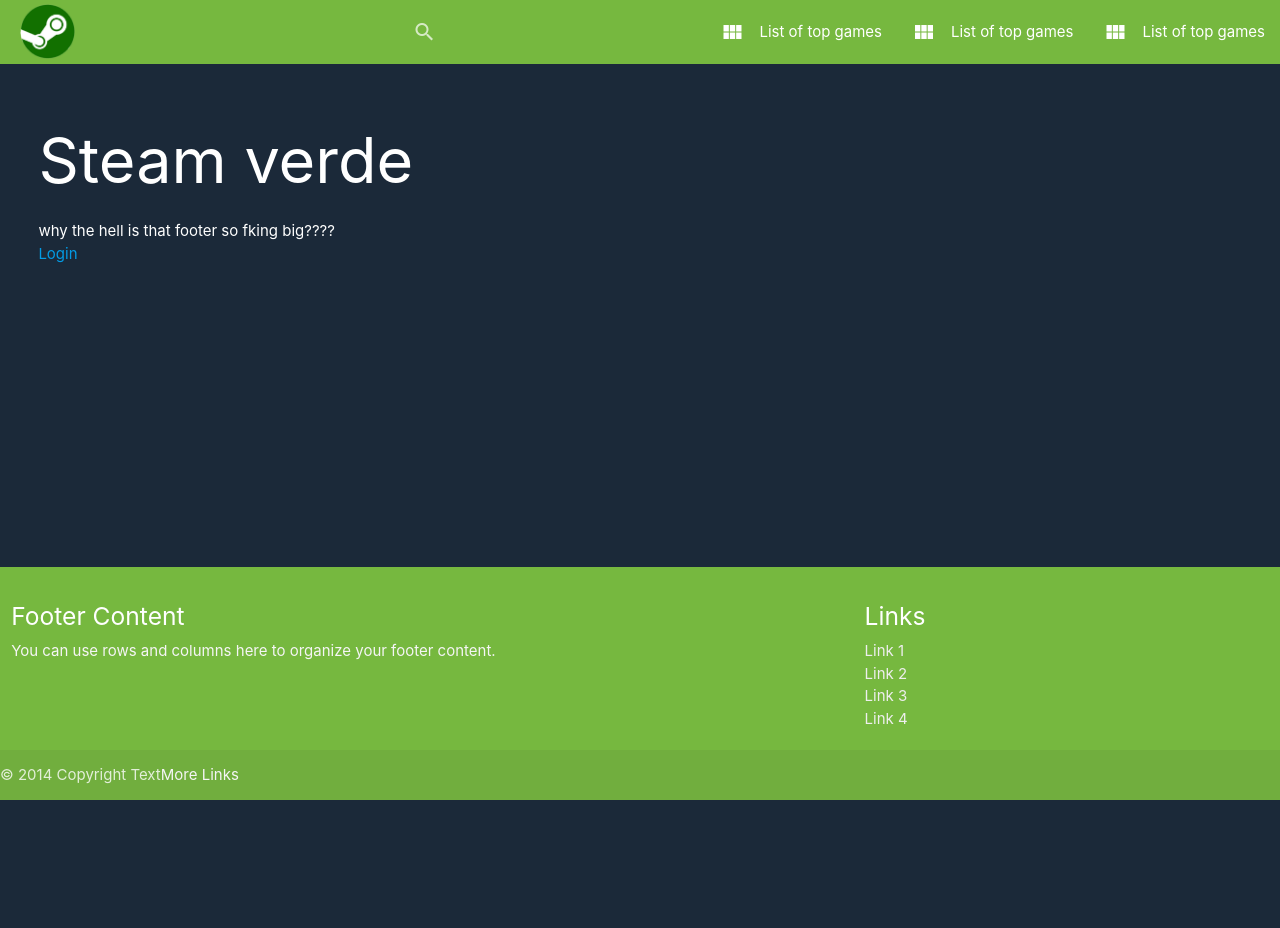
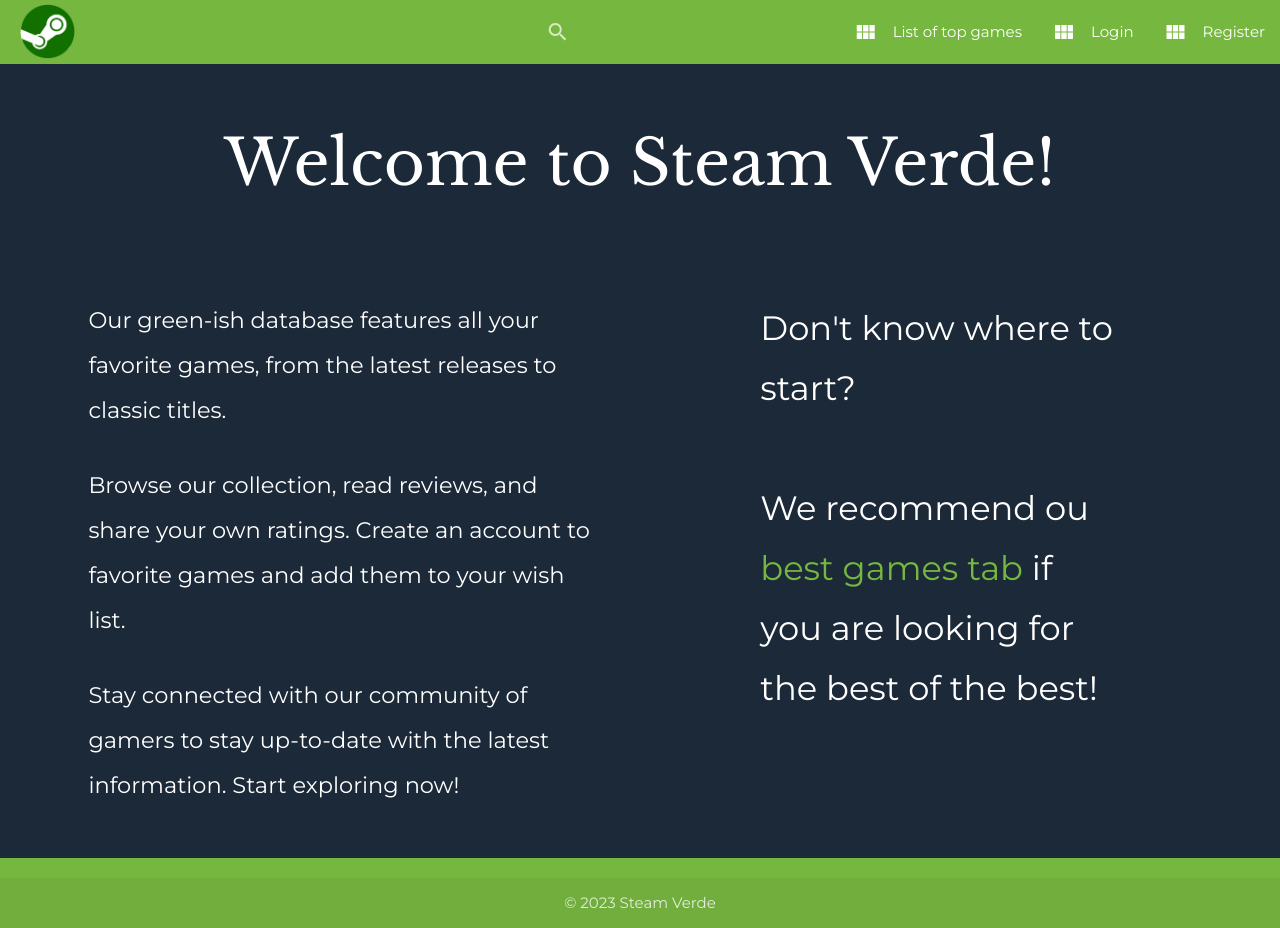
Before and after one commit to MatheusFinatto/projeto-entregador-5, a Flask app: page / in a window 1280 px wide. Before the commit the page ends 800 px from the top, so only its background shows below. Run offline with Flask 2, Linux system fonts and the light colour scheme; data comes from the database, SQL or seed files in the repository; some libraries are stand-ins or nearby versions.

Commit message:
styles: adding filters styles, changing fonts, adding styles to buttons and anchor tags

```diff
--- a/app.py
+++ b/app.py
@@ -14,9 +14,10 @@ HEADERS = {
 @app.route('/top-games')
 def top_games():
     rating_count = request.args.get('rating_count', default=1000, type=int)
+    limit = request.args.get('limit', default=20, type=int)
     url = 'https://api.igdb.com/v4/games'
 
-    data = f'fields name, cover.url, rating, rating_count, platforms.name, platforms.platform_logo.url; where rating_count > {rating_count}; sort rating desc; limit 50;'
+    data = f'fields name, cover.url, rating, rating_count, platforms.name, platforms.platform_logo.url; where rating_count > {rating_count}; sort rating desc; limit {limit};'
     headers = HEADERS
     response = requests.post(url, headers=headers, data=data)
     newJson = []
@@ -53,6 +54,7 @@ def login():
     else:
         return render_template('login.html')
 
+
 @app.route('/register', methods=['GET', 'POST'])
 def register():
     if request.method == 'POST':
@@ -60,5 +62,6 @@ def register():
     else:
         return render_template('register.html')
 
+
 if __name__ == '__main__':
     app.run(debug=True, use_reloader=True)
--- a/static/styles/footer.css
+++ b/static/styles/footer.css
@@ -12,3 +12,7 @@ main {
 .page-footer {
   background-color: rgb(118, 184, 63);
 }
+
+#footer-copyright {
+  justify-content: center;
+}
--- a/static/styles/index.css
+++ b/static/styles/index.css
@@ -1,6 +1,7 @@
 * {
   margin: 0;
   padding: 0;
+  font-family: "Montserrat", sans-serif;
 }
 
 html {
@@ -19,3 +20,32 @@ input::-webkit-inner-spin-button {
   -webkit-appearance: none;
   margin: 0;
 }
+
+#intro {
+  margin-top: 100px;
+  display: grid;
+  grid-template-columns: 1fr 1fr;
+}
+
+#intro p {
+  font-size: 1.5rem;
+  margin: 0 50px 30px 50px;
+  line-height: 3rem;
+}
+#intro h3 {
+  font-family: "Montserrat", sans-serif;
+  font-size: 2.25rem;
+  width: 60%;
+  justify-self: center;
+  line-height: 4rem;
+  margin: 0;
+}
+
+@media only screen and (max-width: 700px) {
+  #intro {
+    grid-template-columns: 1fr;
+  }
+  #intro h3 {
+    width: 90%;
+  }
+}
--- a/static/styles/login.css
+++ b/static/styles/login.css
@@ -1,7 +1,7 @@
 .form-box {
   text-align: center;
   margin: auto;
-    width: 50%;
+  width: 450px;
 }
 
 .spacing {
@@ -12,16 +12,7 @@
 .input-field {
   margin-left: auto;
   margin-right: auto;
-    width: 50%;
-}
-
-.submit-button {
-    background-color: rgb(99, 155, 54);
-    /* rgba(18, 112, 0) */
-}
-
-.submit-button:hover {
-    background-color: rgb(118, 184, 63);
+  margin-bottom: 30px;
 }
 
 input[type="text"],
@@ -36,8 +27,14 @@ input[type="password"]:focus {
 
 .password-constraints {
   text-align: left;
-    font-size: 0.80em;
+  font-size: 0.8em;
   display: none;
   margin-bottom: 10px;
   /* visibility: hidden; */
 }
+
+@media only screen and (max-width: 600px) {
+  .form-box {
+    width: 80%;
+  }
+}
--- a/static/styles/navbar.css
+++ b/static/styles/navbar.css
@@ -7,6 +7,9 @@ nav img {
   margin: 4px 0 0 20px;
   height: 55px;
   width: 55px;
+}
+nav a:hover {
+  color: white;
 }
 
 @media only screen and (max-width: 993px) {
--- /dev/null
+++ b/static/styles/patterns/buttons.css
@@ -0,0 +1,18 @@
+button {
+  background-color: #76b83f;
+  border: 1px solid #000811;
+  color: white;
+  border-radius: 5px;
+  font-size: 1.1rem;
+  align-items: center;
+  justify-content: center;
+  cursor: pointer;
+  transition: 0.5s;
+  height: 3rem;
+  width: 7rem;
+}
+button:hover {
+  background-color: transparent;
+  color: #76b83f;
+  border: 1px solid #76b83f;
+}
--- /dev/null
+++ b/static/styles/patterns/links.css
@@ -0,0 +1,9 @@
+a {
+  color: #76b83f;
+}
+a:hover {
+  color: #2f6800;
+  -webkit-text-stroke-width: 0.7px;
+  -webkit-text-stroke-color: #76b83f;
+  transition: 1s linear;
+}
--- /dev/null
+++ b/static/styles/patterns/page-titles.css
@@ -0,0 +1,6 @@
+h1 {
+  color: white;
+  text-align: center;
+  margin: 3rem;
+  font-family: "Libre Baskerville", sans-serif;
+}
--- a/templates/index.html
+++ b/templates/index.html
@@ -1,8 +1,22 @@
 {% extends "layout.html" %} {% block title %} Steam verde {% endblock %} {%
 block content %}
-<h1>Steam verde</h1>
-<p>why the hell is that footer so fking big????</p>
-<a href="/login">
-    Login
-  </a>
+<h1>Welcome to Steam Verde!</h1>
+<div id="intro">
+  <section>
+    <p>Our green-ish database features all your favorite games, from the latest releases to classic titles.
+    <p>Browse our collection, read reviews, and share your own ratings. Create an account to favorite games and add them
+      to
+      your wish list.</p>
+    <p> Stay connected with our community of gamers to stay up-to-date with the latest information. Start exploring now!
+    </p>
+  </section>
+
+  <h3>
+    Don't know where to start?
+    <br>
+    <br>
+    We recommend ou <a href="/top-games">best games tab</a> if you are looking for the best of the best!
+  </h3>
+</div>
+
 {% endblock %}
--- a/templates/layout.html
+++ b/templates/layout.html
@@ -20,15 +20,35 @@
   <link href="https://fonts.googleapis.com/icon?family=Material+Icons" rel="stylesheet" />
 
   <!-- Internal stylesheets -->
+
+  <link rel="stylesheet" type="text/css" href="{{ url_for('static', filename='styles/patterns/buttons.css') }}" />
+  <link rel="stylesheet" type="text/css" href="{{ url_for('static', filename='styles/patterns/page-titles.css') }}" />
+  <link rel="stylesheet" type="text/css" href="{{ url_for('static', filename='styles/patterns/links.css') }}" />
+
   <link rel="stylesheet" type="text/css" href="{{ url_for('static', filename='styles/index.css') }}" />
   <link rel="stylesheet" type="text/css" href="{{ url_for('static', filename='styles/navbar.css') }}" />
   <link rel="stylesheet" type="text/css" href="{{ url_for('static', filename='styles/footer.css') }}" />
   <link rel="stylesheet" type="text/css" href="{{ url_for('static', filename='styles/main.css') }}" />
   <link rel="stylesheet" type="text/css" href="{{ url_for('static', filename='styles/cards.css') }}" />
+  <link rel="stylesheet" type="text/css" href="{{ url_for('static', filename='styles/index.css') }}" />
+  <link rel="stylesheet" type="text/css" href="{{ url_for('static', filename='styles/navbar.css') }}" />
+  <link rel="stylesheet" type="text/css" href="{{ url_for('static', filename='styles/footer.css') }}" />
+  <link rel="stylesheet" type="text/css" href="{{ url_for('static', filename='styles/main.css') }}" />
+  <link rel="stylesheet" type="text/css" href="{{ url_for('static', filename='styles/cards.css') }}" />
+  <link rel="stylesheet" type="text/css" href="{{ url_for('static', filename='styles/login.css') }}" />
+
+  <!-- Jquery scripts -->
+  <script src="{{ url_for('static', filename='scripts/jquery.js') }}"></script>
+  <script src="{{ url_for('static', filename='scripts/register.js') }}"></script>
 
   <!-- Google fonts -->
+  <link rel="preconnect" href="https://fonts.googleapis.com">
+  <link rel="preconnect" href="https://fonts.gstatic.com" crossorigin>
+  <link href="https://fonts.googleapis.com/css2?family=Libre+Baskerville&family=Montserrat&display=swap"
+    rel="stylesheet">
+
+  <!-- FI icons -->
   <link rel='stylesheet' href='https://cdn-uicons.flaticon.com/uicons-bold-rounded/css/uicons-bold-rounded.css'>
-
 
 
 </head>
@@ -50,15 +70,15 @@
           </a>
         </li>
         <li>
-          <a href="/top-games">
+          <a href="/login">
             <i class="material-icons left">view_module</i>
-            List of top games
+            Login
           </a>
         </li>
         <li>
-          <a href="/top-games">
+          <a href="/register">
             <i class="material-icons left">view_module</i>
-            List of top games
+            Register
           </a>
         </li>
       </ul>
@@ -117,7 +137,7 @@
 
   <main>{% block content %}{% endblock %}</main>
   <footer class="page-footer">
-    <div>
+    <!-- <div>
       <div class="row">
         <div class="col l6 s12">
           <h5 class="white-text">Footer Content</h5>
@@ -135,11 +155,11 @@
           </ul>
         </div>
       </div>
-    </div>
-    <div class="footer-copyright">
+    </div> -->
+    <div class="footer-copyright" id="footer-copyright">
       <div>
-        © 2014 Copyright Text
-        <a class="grey-text text-lighten-4 right" href="#!">More Links</a>
+        © 2023 Steam Verde
+        <!-- <a class="grey-text text-lighten-4 right" href="#!">More Links</a> -->
       </div>
     </div>
   </footer>
```
Also changed, not shown: static/styles/cards.css (+53 -54 lines), templates/layout-login.html (deleted, +0 -68 lines), templates/login.html (+4 -4 lines), templates/register.html (+6 -6 lines), templates/top-games.html (+31 -7 lines). Lines whose indentation alone changed are shown as unchanged.
